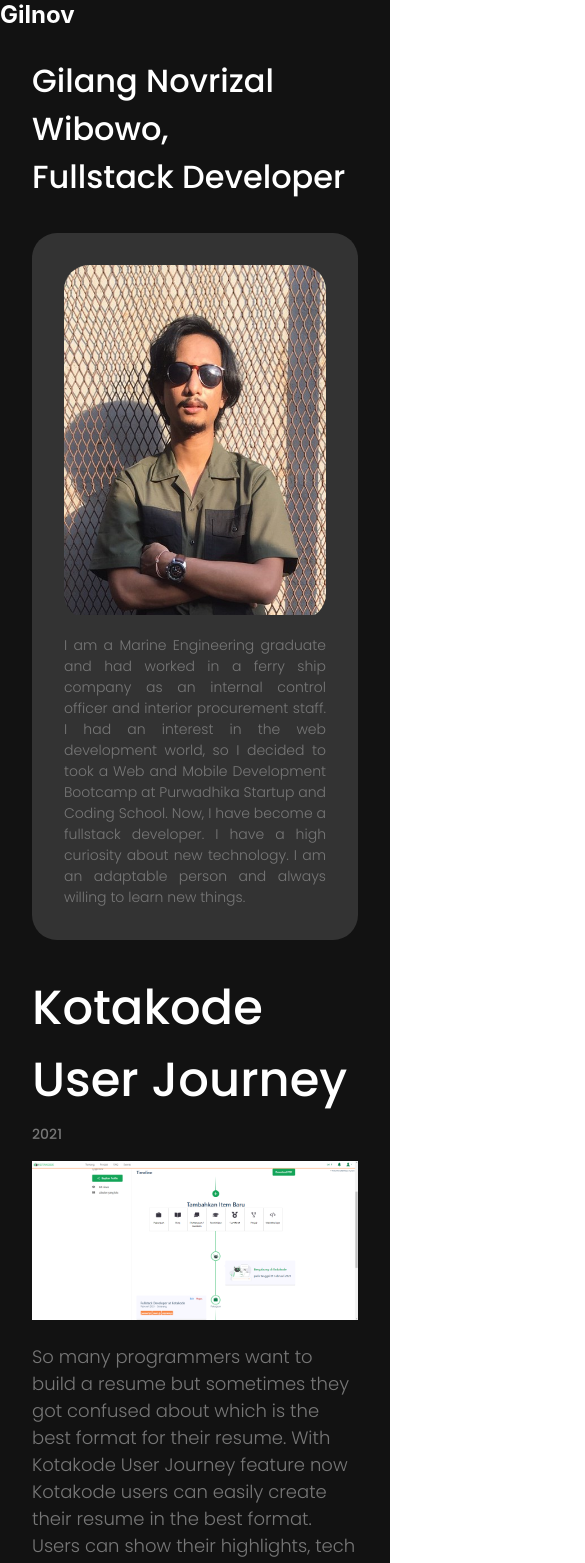
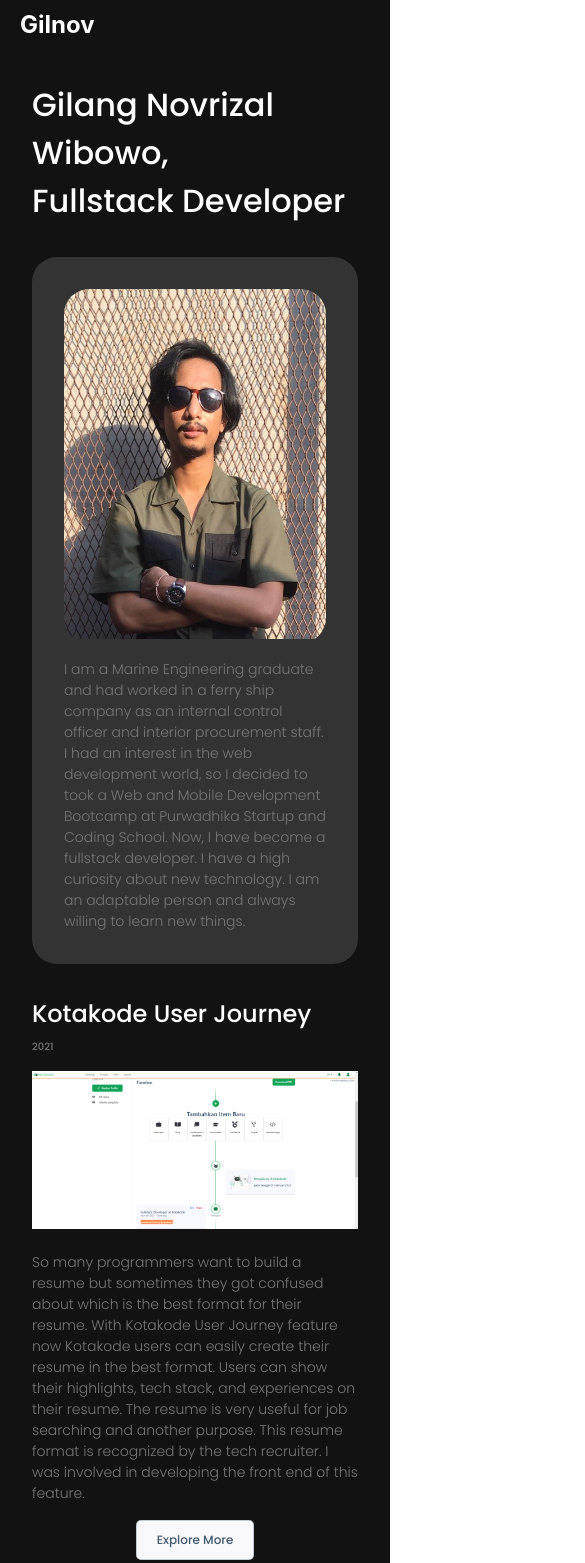
Before and after one commit to gilang-novrizal/portfolio, a React (Create React App) app: page / in a window 390 px wide. Shown: the top 1563 px of the page, 585 px wide, since content can reach past the window. Built offline with nearby package versions, Linux system fonts and the light colour scheme.

Commit message:
fixing mobile appearance

```diff
--- a/src/component/card.jsx
+++ b/src/component/card.jsx
@@ -5,22 +5,23 @@ const useStyles = createUseStyles({
   card: {
     marginTop: "2rem",
     fontFamily: "Poppins, sans-serif",
+    width: "100%"
   },
   cardTitle: {
     marginBottom: "0.5rem",
     fontWeight: 500,
-    fontSize: "48px",
+    fontSize: "24px",
   },
   cardYear: {
     marginBottom: "1rem",
     fontWeight: 500,
     color: "#777777",
-    fontSize: "14px",
+    fontSize: "10px",
   },
   cardDescription: {
     color: "#777777",
     fontWeight: 300,
-    fontSize: "18px",
+    fontSize: "14px",
   },
   imageContainer: {
     width: "100%",
@@ -40,7 +41,7 @@ const useStyles = createUseStyles({
     background: "#F9F9FB",
     color: "#425A70",
     fontWeight: 500,
-    fontSize: "16px",
+    fontSize: "12px",
     fontFamily: "Poppins, sans-serif",
     cursor: "pointer",
     outline: "none",
@@ -64,6 +65,20 @@ const useStyles = createUseStyles({
   },
   link:{
     textDecoration: "none"
+  },
+  "@media (min-width: 768px)": {
+    cardTitle: {
+      fontSize: "48px",
+    },
+    cardYear:{
+      fontSize: "16px"
+    },
+    button:{
+      fontSize: "16px"
+    },
+    cardDescription:{
+      fontSize: "20px"
+    }
   }
 });
 
--- a/src/component/navbar.jsx
+++ b/src/component/navbar.jsx
@@ -5,8 +5,8 @@ const useStyles = createUseStyles({
   navbar: {
     background: "#121212",
     color: "#fff",
-    height: "3vh",
-    padding: 0
+    padding: "10px 20px",
+    display: "flex"
   },
 
 });
--- a/src/pages/landingPage.jsx
+++ b/src/pages/landingPage.jsx
@@ -90,7 +90,7 @@ const useStyles = createUseStyles({
     width: "100%",
   },
   profileText: {
-    textAlign: "justify",
+    textAlign: "left",
     fontSize: "14px",
     fontWeight: 300,
     color: "#777777",
@@ -113,7 +113,6 @@ const useStyles = createUseStyles({
       width: "60%",
     },
     profileText: {
-      textAlign: "left",
       fontSize: "20px",
     },
     title: {
```
Also changed, not shown: 1 other file (tests, documents, lock files or other folders).
